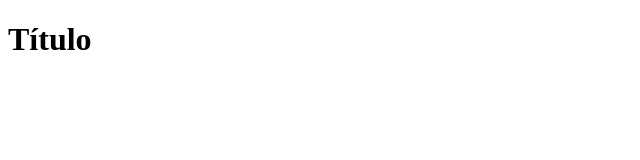
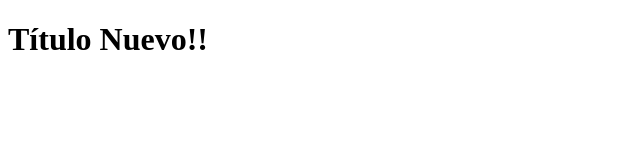
Before and after one commit to Cristianrodri17/hello-world-git, a plain HTML site: page index.html in a window 1280 px wide. Shown: the whole page, without its empty margins (0-640 px from the left). Drawn offline with Linux system fonts and the light colour scheme.

Commit message:
Se modificó el título de nuevo

```diff
--- a/index.html
+++ b/index.html
@@ -7,6 +7,6 @@
     <title>Demo Git</title>
 </head>
 <body>
-    <h1>Título </h1>
+    <h1>Título Nuevo!!</h1>
 </body>
 </html>
```
